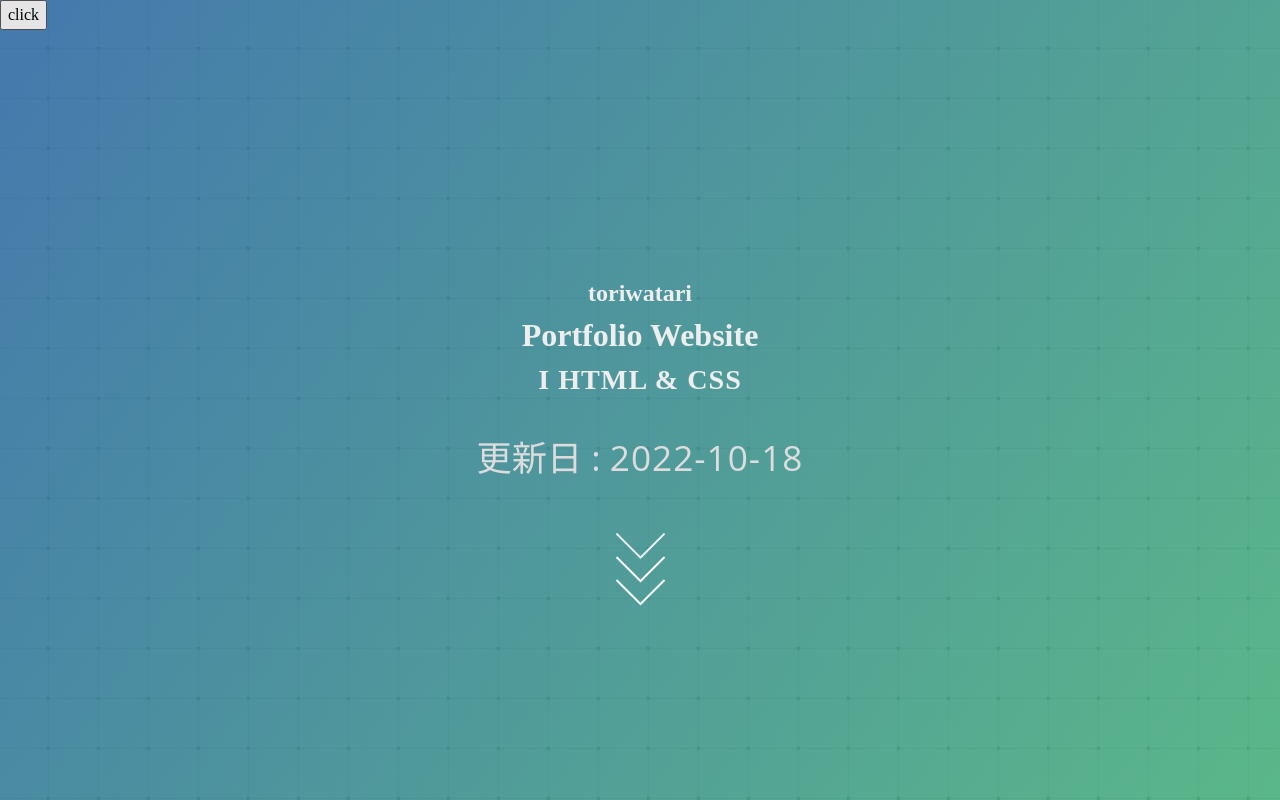
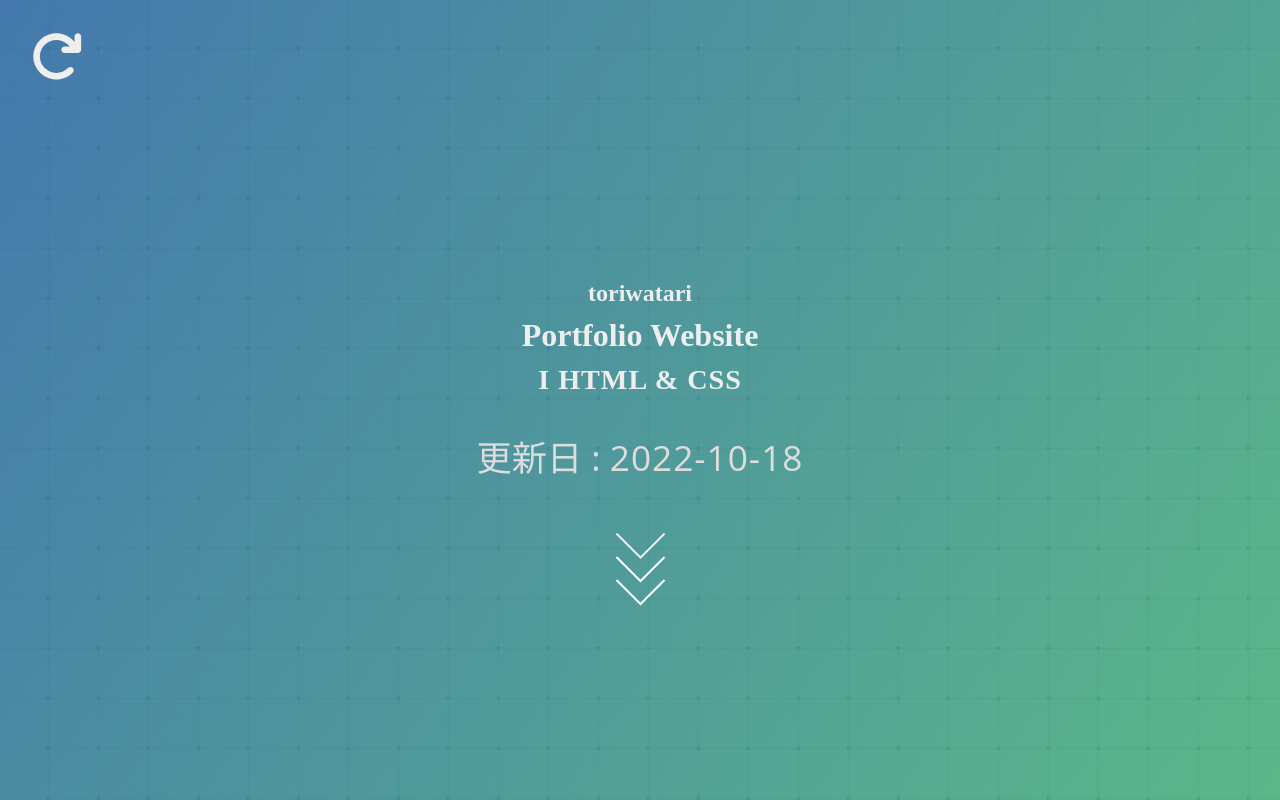
Before and after one commit to kento-yoshidu/PortfolioSite, a Next.js app: page /components/Header in a window 1280 px wide. Built offline with nearby package versions, Linux system fonts and the light colour scheme.

Commit message:
🌠 Install Fontawesome

```diff
--- a/package.json
+++ b/package.json
@@ -10,6 +10,8 @@
   },
   "dependencies": {
     "@apollo/client": "^3.0.0",
+    "@fortawesome/free-solid-svg-icons": "^6.2.1",
+    "@fortawesome/react-fontawesome": "^0.2.0",
     "@graphiql/toolkit": "^0.8.0",
     "graphiql": "^2.2.0",
     "graphql": "^15.0.0",
--- a/pages/components/Header.tsx
+++ b/pages/components/Header.tsx
@@ -5,14 +5,12 @@
 
 import * as Styles from "../styles/header.module.scss"
 
-/*
 import { FontAwesomeIcon } from "@fortawesome/react-fontawesome"
 import { faHeart, faRedo } from "@fortawesome/free-solid-svg-icons"
 
 import "@fortawesome/fontawesome-svg-core/styles.css"
 import { config } from "@fortawesome/fontawesome-svg-core"
 config.autoAddCss = false
-*/
 
 const gradientColors = [
   "124deg, rgba(21, 87, 153, 0.8), rgba(21, 153, 87, 0.7)",
@@ -64,18 +62,11 @@
   return (
     <HeaderWrapper theme={theme}>
 
-      {/*
       <FontAwesomeIcon
         icon={faRedo}
         className={Styles.button}
         onClick={handleClick}
       />
-      */}
-
-      <button
-        onClick={handleClick}
-        style={{ "position": "fixed", "zIndex": "100"}}
-      >click</button>
 
       <div className={Styles.wrapper}>
         <h2 className={Styles.headerSubTitle}>toriwatari</h2>
```
Also changed, not shown: 1 other file (tests, documents, lock files or other folders).
